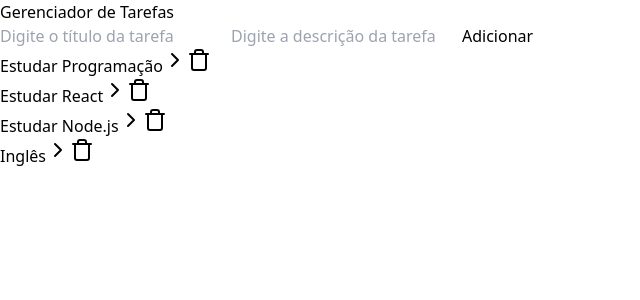
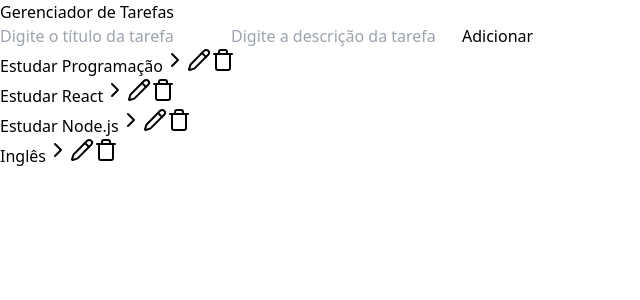
Before and after one commit to Camiloruas/react-flow-tasks, a React (Vite) app: page / in a window 1280 px wide. Shown: the top 300 px of the page, without its empty margins (0-640 px from the left). Built offline with nearby package versions, Linux system fonts and the light colour scheme.

Commit message:
acrescentado funcionalidade de Edição da tarefa

```diff
--- a/package.json
+++ b/package.json
@@ -12,6 +12,7 @@
   },
   "dependencies": {
     "lucide-react": "^0.525.0",
+    "prop-types": "^15.8.1",
     "react": "^19.1.0",
     "react-dom": "^19.1.0",
     "react-router-dom": "^7.6.3",
--- a/src/App.jsx
+++ b/src/App.jsx
@@ -1,10 +1,11 @@
 import { useState } from 'react';
 import AddTask from './components/AddTask';
 import Tasks from './components/Tasks';
-import {v4} from 'uuid';
+import EditTask from './components/EditTask'; // Importe o componente EditTask
+import useTasks from './hooks/useTasks'; // Importe o hook useTasks
 
 function App() {
-  const [tasks, setTasks] = useState([
+  const initialTasks = [
     {
       id: 1,
       title: 'Estudar Programação',
@@ -33,31 +34,14 @@ function App() {
       description: 'Estudar Inglês para se tornar um desenvolvedor global',
       isComplete: false,
     },
-  ]);
+  ];
 
-  function onTaskDelete(taskId) {
-    const newTasks = tasks.filter((task) => task.id !== taskId);
-    setTasks(newTasks);
-  }
+  const { tasks, addTask, deleteTask, toggleTask, editTask } = useTasks(initialTasks);
+  const [editingTask, setEditingTask] = useState(null); // Estado para controlar a tarefa em edição
 
-  function onTaskAdd(title, description) {
-    const newTasks = {
-      id: v4(),
-      title: title,
-      description: description,
-      isComplete: false,
-    };
-    setTasks([...tasks, newTasks]);
-  }
-
-  function onTaskClick(taskId) {
-    const newTasks = tasks.map((task) => {
-      if (task.id === taskId) {
-        return { ...task, isComplete: !task.isComplete };
-      }
-      return task;
-    });
-    setTasks(newTasks);
+  function handleTaskEdit(taskId, title, description) {
+    editTask(taskId, title, description);
+    setEditingTask(null); // Fecha o modal após a edição
   }
 
   return (
@@ -66,13 +50,21 @@ function App() {
         <h1 className="text-3xl text-slate-100 font-bold text-center  ">
           Gerenciador de Tarefas
         </h1>
-        <AddTask onTaskAdd={onTaskAdd} />
+        <AddTask onTaskAdd={addTask} />
         <Tasks
           tasks={tasks}
-          onTaskClick={onTaskClick}
-          onTaskDelete={onTaskDelete}
+          onTaskClick={toggleTask}
+          onTaskDelete={deleteTask}
+          onTaskEdit={setEditingTask} // Passa a função para abrir o modal
         />
       </div>
+      {editingTask && (
+        <EditTask
+          task={editingTask}
+          onTaskEdit={handleTaskEdit}
+          onCancel={() => setEditingTask(null)} // Fecha o modal ao cancelar
+        />
+      )}
     </div>
   );
 }
--- a/src/components/AddTask.jsx
+++ b/src/components/AddTask.jsx
@@ -1,4 +1,5 @@
 import { useState } from 'react';
+import PropTypes from 'prop-types';
 
 function AddTask({ onTaskAdd }) {
   const [title, setTitle] = useState('');
@@ -40,3 +41,7 @@ function AddTask({ onTaskAdd }) {
 }
 
 export default AddTask;
+
+AddTask.propTypes = {
+  onTaskAdd: PropTypes.func.isRequired,
+};
--- /dev/null
+++ b/src/components/EditTask.jsx
@@ -0,0 +1,59 @@
+
+import { useState } from 'react';
+import PropTypes from 'prop-types';
+
+function EditTask({ task, onTaskEdit, onCancel }) {
+  const [title, setTitle] = useState(task.title);
+  const [description, setDescription] = useState(task.description);
+
+  return (
+    <div className="fixed inset-0 bg-black bg-opacity-50 flex items-center justify-center">
+      <div className="bg-white p-6 rounded-md shadow-lg w-1/3">
+        <h2 className="text-2xl font-bold mb-4">Editar Tarefa</h2>
+        <div className="space-y-4">
+          <input
+            type="text"
+            placeholder="Digite o título da tarefa"
+            className="p-2 border border-slate-300 outline-slate-400 px-4 py-2 rounded-md w-full"
+            value={title}
+            onChange={(e) => setTitle(e.target.value)}
+          />
+          <input
+            type="text"
+            placeholder="Digite a descrição da tarefa"
+            className="p-2 border border-slate-300 outline-slate-400 px-4 py-2 rounded-md w-full"
+            value={description}
+            onChange={(e) => setDescription(e.target.value)}
+          />
+        </div>
+        <div className="flex justify-end space-x-4 mt-6">
+          <button
+            onClick={onCancel}
+            className="bg-slate-400 text-white px-4 py-2 rounded-md"
+          >
+            Cancelar
+          </button>
+          <button
+            onClick={() => {
+              if (!title.trim() || !description.trim()) {
+                return alert('Por favor, preencha o título e a descrição da tarefa.');
+              }
+              onTaskEdit(task.id, title, description);
+            }}
+            className="bg-slate-500 text-white px-4 py-2 rounded-md"
+          >
+            Salvar
+          </button>
+        </div>
+      </div>
+    </div>
+  );
+}
+
+export default EditTask;
+
+EditTask.propTypes = {
+  task: PropTypes.object.isRequired,
+  onTaskEdit: PropTypes.func.isRequired,
+  onCancel: PropTypes.func.isRequired,
+};
--- a/src/components/Tasks.jsx
+++ b/src/components/Tasks.jsx
@@ -1,7 +1,8 @@
-import { ChevronRightIcon, TrashIcon } from 'lucide-react';
+import { ChevronRightIcon, TrashIcon, PencilIcon } from 'lucide-react';
 import { useNavigate } from 'react-router-dom';
+import PropTypes from 'prop-types';
 
-function Tasks({ tasks, onTaskClick, onTaskDelete }) {
+function Tasks({ tasks, onTaskClick, onTaskDelete, onTaskEdit }) {
   const navigate = useNavigate();
   function onSeeDetailsClick(task) {
     const query = new URLSearchParams();
@@ -29,6 +30,13 @@ function Tasks({ tasks, onTaskClick, onTaskDelete }) {
           </button>
           <span className="mx-1"></span>
           <button
+            onClick={() => onTaskEdit(task)} // Abre o modal de edição
+            className="bg-slate-400 p-2 rounded-md text-white"
+          >
+            <PencilIcon />
+          </button>
+          <span className="mx-1"></span>
+          <button
             onClick={() => onTaskDelete(task.id)} // CORRIGIDO: agora chama a função corretamente
             className="bg-slate-400 p-2 rounded-md text-white"
           >
@@ -41,3 +49,10 @@ function Tasks({ tasks, onTaskClick, onTaskDelete }) {
 }
 
 export default Tasks;
+
+Tasks.propTypes = {
+  tasks: PropTypes.array.isRequired,
+  onTaskClick: PropTypes.func.isRequired,
+  onTaskDelete: PropTypes.func.isRequired,
+  onTaskEdit: PropTypes.func.isRequired,
+};
--- /dev/null
+++ b/src/hooks/useTasks.js
@@ -0,0 +1,57 @@
+import { useReducer } from 'react';
+import { v4 as uuidv4 } from 'uuid';
+
+const taskReducer = (state, action) => {
+  switch (action.type) {
+    case 'ADD_TASK':
+      return [
+        ...state,
+        {
+          id: uuidv4(),
+          title: action.payload.title,
+          description: action.payload.description,
+          isComplete: false,
+        },
+      ];
+    case 'DELETE_TASK':
+      return state.filter((task) => task.id !== action.payload.id);
+    case 'TOGGLE_TASK':
+      return state.map((task) =>
+        task.id === action.payload.id
+          ? { ...task, isComplete: !task.isComplete }
+          : task
+      );
+    case 'EDIT_TASK':
+      return state.map((task) =>
+        task.id === action.payload.id
+          ? { ...task, title: action.payload.title, description: action.payload.description }
+          : task
+      );
+    default:
+      return state;
+  }
+};
+
+const useTasks = (initialTasks) => {
+  const [tasks, dispatch] = useReducer(taskReducer, initialTasks);
+
+  const addTask = (title, description) => {
+    dispatch({ type: 'ADD_TASK', payload: { title, description } });
+  };
+
+  const editTask = (id, title, description) => {
+    dispatch({ type: 'EDIT_TASK', payload: { id, title, description } });
+  };
+
+  const deleteTask = (id) => {
+    dispatch({ type: 'DELETE_TASK', payload: { id } });
+  };
+
+  const toggleTask = (id) => {
+    dispatch({ type: 'TOGGLE_TASK', payload: { id } });
+  };
+
+  return { tasks, addTask, deleteTask, toggleTask, editTask };
+};
+
+export default useTasks;
--- a/src/pages/Taskpage.jsx
+++ b/src/pages/Taskpage.jsx
@@ -25,8 +25,8 @@ function Taskpages() {
           <h2 className="text-2xl text-slate-100 font-bold">
             Detalhes da Tarefa
           </h2>
-          <p className="text-slate-200">Título: {title}</p>
-          <p className="text-slate-200">Descrição: {description}</p>
+          <p className="text-slate-200"><strong>Título:</strong> {title}</p>
+          <p className="text-slate-200"><strong>Descrição:</strong> {description}</p>
         </div>
       </div>
     </div>
```
Also changed, not shown: eslint.config.js (+24 -13 lines), .eslintrc.json (deleted), 1 other file (tests, documents, lock files or other folders).
